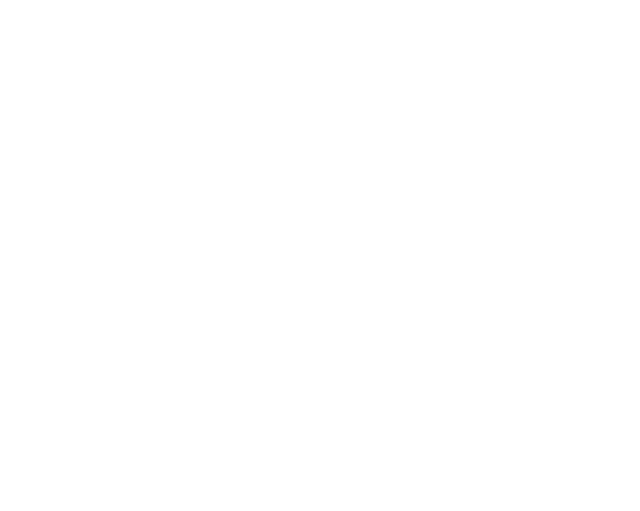
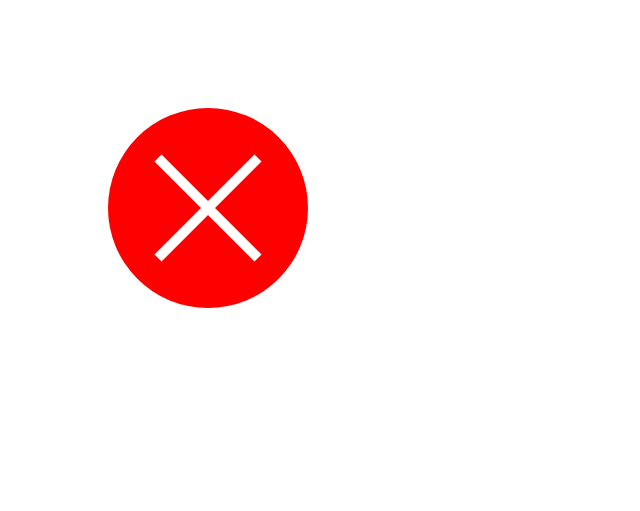
Before and after one commit to RiellaZ/delete-icon, a plain HTML site: page index.html in a window 1280 px wide. Shown: the whole page, without its empty margins (0-640 px from the left). Drawn offline with Linux system fonts and the light colour scheme.

Commit message:
final commit

```diff
--- a/index.html
+++ b/index.html
@@ -6,9 +6,11 @@
     <title>Delete</title>
 </head>
 <body>
-    <svg>
-        <circle/>
-        <line/>
+    <svg width="500" height="500" viewbox="0 0 500 500">
+        <circle style="stroke: none; fill: red;"
+        cx="200" cy="200" r="100"/>
+        <line x1="150" y1="150" x2="250" y2="250" style="stroke: white; stroke-width: 10;"/>
+        <line x1="250" y1="150" x2="150" y2="250" style="stroke: white; stroke-width: 10;"/>
     </svg>
 
 </body>
```
